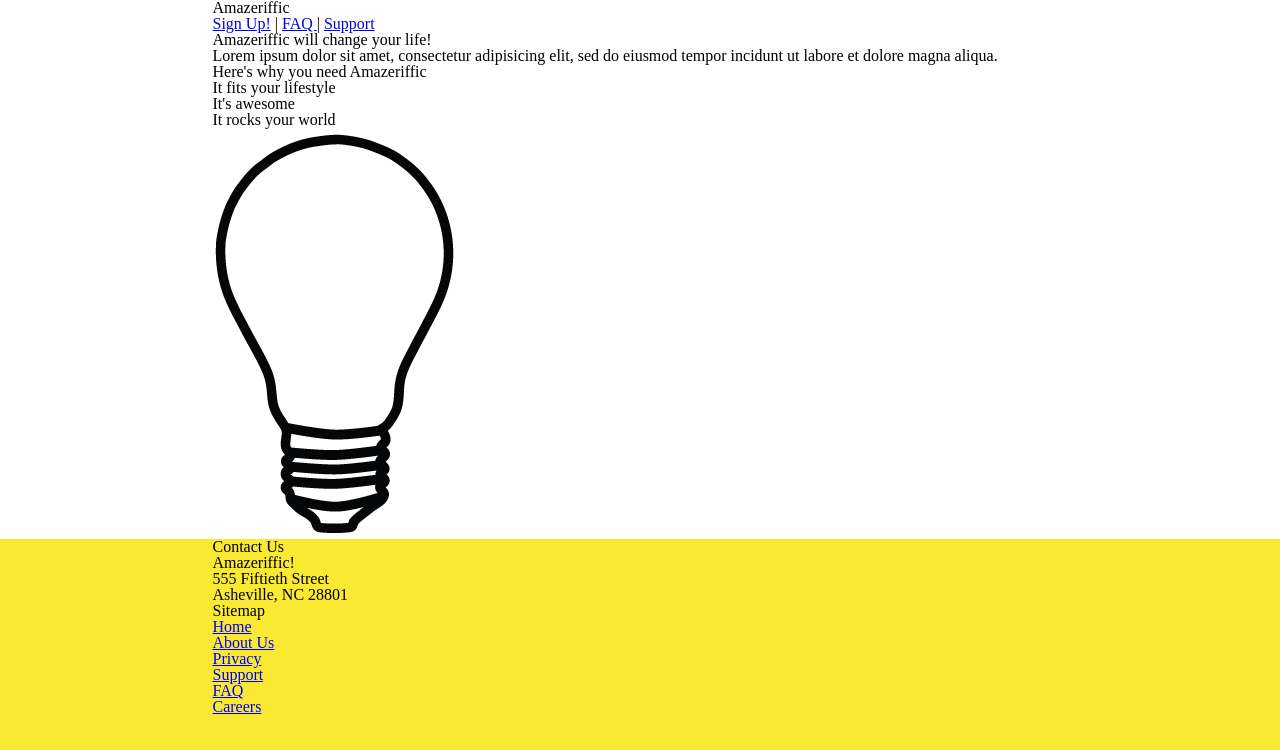
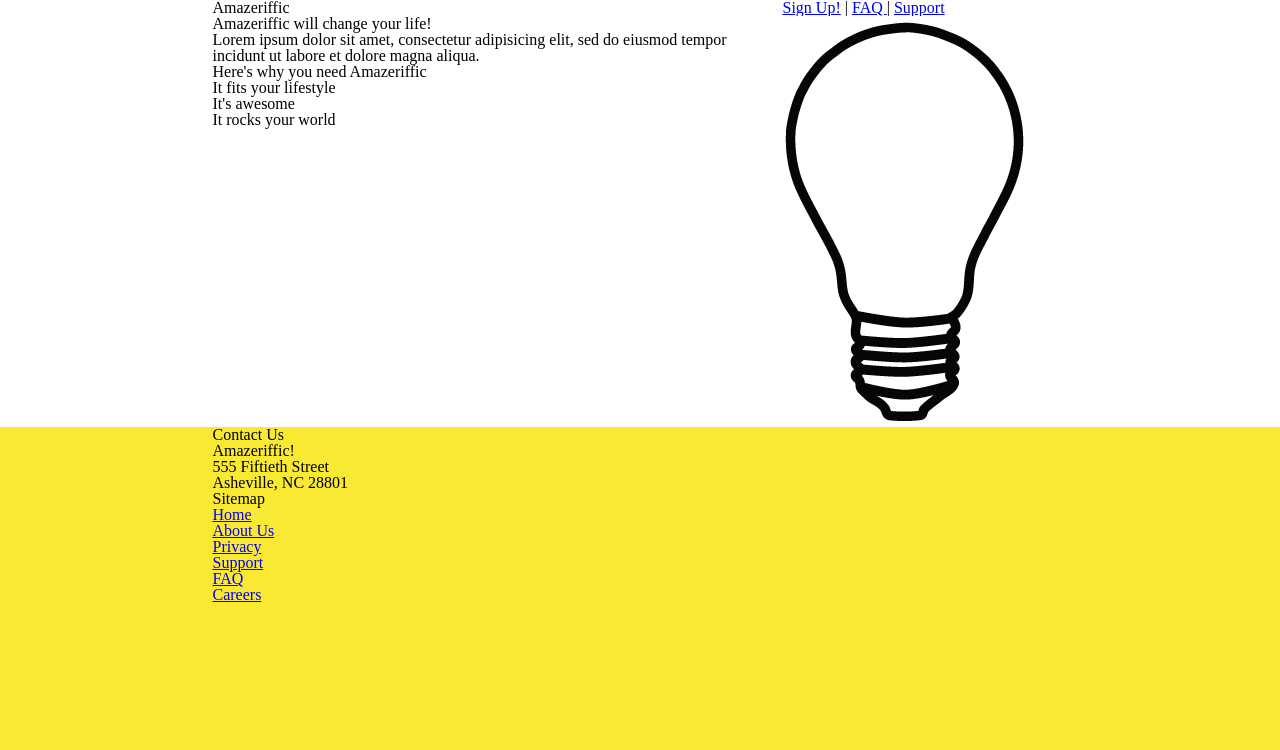
Before and after one commit to kooder18/newGitTest, a plain HTML site: page index.html in a window 1280 px wide. Drawn offline with Linux system fonts and the light colour scheme; a web font is replaced by a local one.

Commit message:
Added collumns and styling to the main element

```diff
--- a/index.html
+++ b/index.html
@@ -25,6 +25,7 @@
 		</header>
 		<main>
 			<div class ="container">
+				<div class ="lefColumn">
 			<h2>Amazeriffic will change your life!</h2>
 			<p>Lorem ipsum dolor sit amet, consectetur adipisicing elit, sed do eiusmod tempor incidunt ut labore et dolore magna aliqua. </p>
 
@@ -35,8 +36,10 @@
 				<li>It's awesome</li>
 				<li>It rocks your world</li>
 			</ul>
-
+				</div>
+				<div class ="riColumn">
 			<img src ="lightbulb.png" alt ="an image of a lightbulb">
+				</div>
 			</div>
 		</main>
 
--- a/style.css
+++ b/style.css
@@ -15,8 +15,32 @@ header .container, main .container, footer .container {
 
 header{
 	background: white;
+	overflow: auto;
+}
+
+header h1 {
+	float: left;
+	width: 570px;
+}
+
+header nav {
+	float: right;
+	width: 285px;
 }
 
 main {
 	background: white;
+	overflow: auto;
 }
+
+main .lefColumn
+{
+	float: left;
+	width: 570px;
+}
+
+main .riColumn
+{
+	float: right;
+	width: 285px;
+}
```
